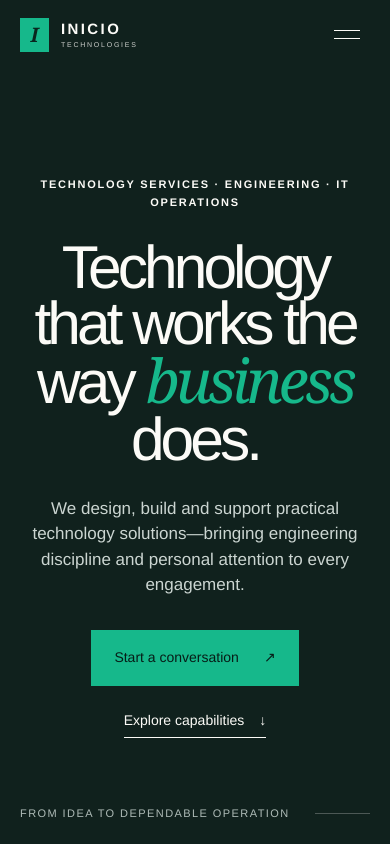
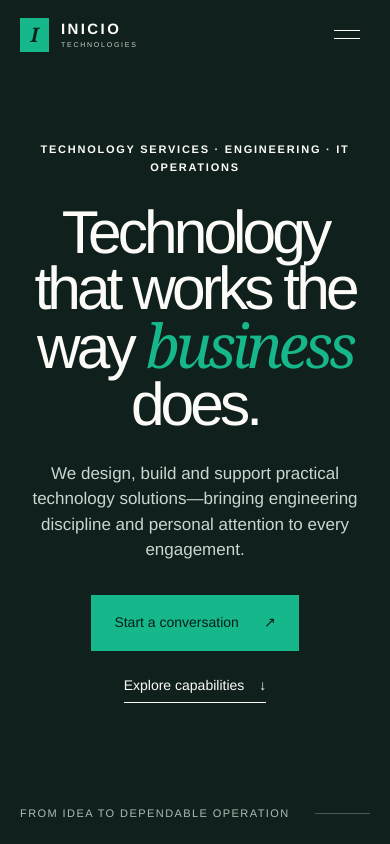
Before and after one commit to VarunHarinath/website-design, a React (Vite) app: page / in a window 390 px wide. Shown: the top 844 px of the page. Built offline with nearby package versions, Linux system fonts and the light colour scheme.

Commit message:
Center hero against full viewport

```diff
--- a/src/index.css
+++ b/src/index.css
@@ -34,10 +34,10 @@ button { font: inherit; }
 a:hover .arrow { transform: translate(3px,-3px); }
 .menu-button, .mobile-nav { display: none; }
 
-.hero { min-height: 100svh; color: var(--white); background: #10211d; padding: 88px clamp(24px,4vw,72px) 0; display: flex; flex-direction: column; position: relative; }
+.hero { width: 100%; min-height: 100vh; min-height: 100svh; color: var(--white); background: #10211d; padding: 0 clamp(24px,4vw,72px); display: flex; align-items: stretch; position: relative; }
 .hero-grid { flex: 1; max-width: 1800px; width: 100%; margin: auto; display: grid; grid-template-columns: minmax(0,1.05fr) minmax(420px,.72fr); gap: clamp(50px,7vw,130px); align-items: center; }
 .hero-copy { padding-bottom: 20px; }
-.hero-grid.hero-centered { display: flex; flex: 1; justify-content: center; align-items: center; text-align: center; }
+.hero-grid.hero-centered { display: flex; width: 100%; min-height: 100vh; min-height: 100svh; margin: 0 auto; justify-content: center; align-items: center; text-align: center; }
 .hero-centered .hero-copy { width: min(1320px, 100%); padding-bottom: 0; }
 .hero-centered .hero-copy > .eyebrow { margin-left: auto; margin-right: auto; }
 .hero-centered h1 { max-width: 1320px; margin-left: auto; margin-right: auto; }
@@ -163,7 +163,8 @@ a:hover .arrow { transform: translate(3px,-3px); }
 @media (max-width: 767px) {
   .site-header { height: 70px; padding: 0 20px; }
   .site-header.is-solid { height: 66px; }
-  .hero { min-height: 100svh; padding: 70px 20px 0; }
+  .hero { min-height: 100vh; min-height: 100svh; padding: 0 20px; }
+  .hero-grid.hero-centered { min-height: 100vh; min-height: 100svh; }
   .hero-grid:not(.hero-centered) { display: grid; grid-template-columns: 1fr; gap: 50px; }
   .hero h1 { font-size: clamp(53px,15.5vw,70px); line-height: .94; }
   .hero-intro { margin-top: 28px; font-size: 17px; }
```
